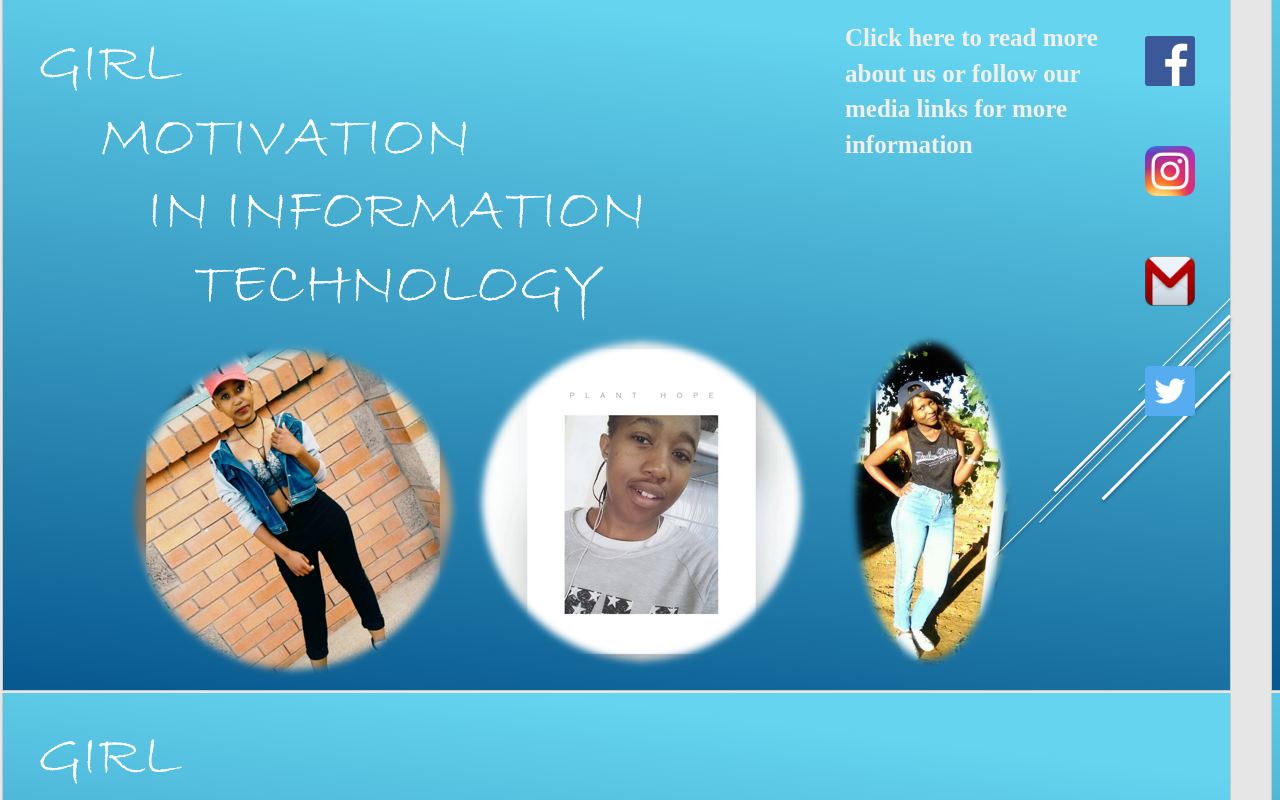
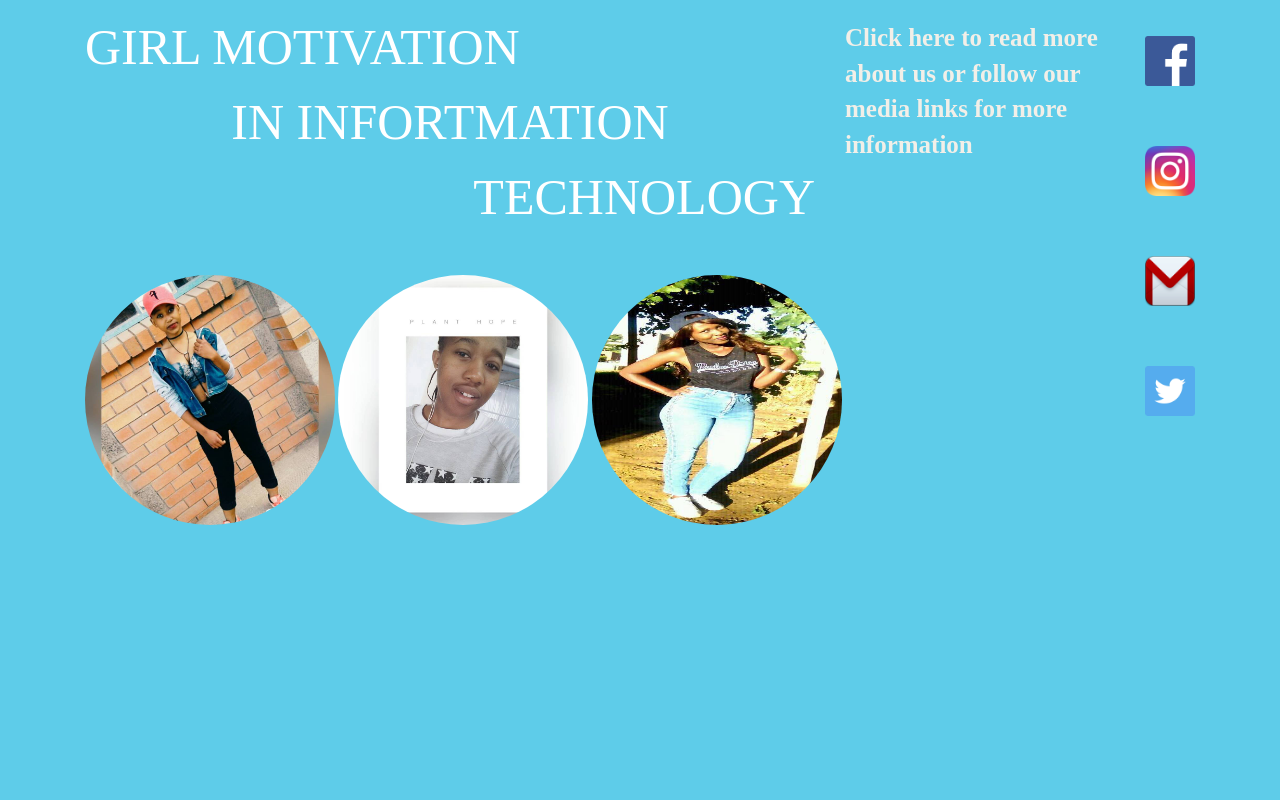
Before and after one commit to Gracefusi5/Gracefusi5.github.io, a plain HTML site: page index.html in a window 1280 px wide. Drawn offline with nearby package versions, Linux system fonts and the light colour scheme.

Commit message:
Add files via upload

```diff
--- a/index.html
+++ b/index.html
@@ -7,15 +7,29 @@
 		<link rel="stylesheet" href="https://maxcdn.bootstrapcdn.com/bootstrap/3.3.7/css/bootstrap.min.css">
 		<script src="https://ajax.googleapis.com/ajax/libs/jquery/3.2.0/jquery.min.js"></script>
 		<script src="https://maxcdn.bootstrapcdn.com/bootstrap/3.3.7/js/bootstrap.min.js"></script>
-
+		<!--style="background-image:url('./images/Cover5.PNG')"-->
 	</head>
-	<body style="background-image:url('./images/Cover5.PNG')">
+	<body style="background-color: #5ECCE9">
 
 		<div class="container" >
+ 			<div class="col-sm-8" align="left">
 
- 			<div class="col-sm-8" align="right">
+ 				<h1 style="font-family:Bradley Hand ITC; color:white; font-size:50px; text-align:left">GIRL MOTIVATION </h1>
+ 				<h1 style="font-family:Bradley Hand ITC; color:white; font-size:50px; text-align:center; ">	IN INFORTMATION </h1>
+ 				<h1 style="font-family:Bradley Hand ITC; color:white; font-size:50px; text-align:right">		TECHNOLOGY</h1><br><br>
+ 				<div class="row">
 
+ 					<div class="col-sm-4">
+ 						<img src="./images/picture2.jpg" width="250px" height="250px" class="img-circle">
+ 					</div>
+ 					<div class="col-sm-4">
+ 						<img src="./images/picture3.jpg" width="250px" height="250px" class="img-circle">
+ 					</div>
+ 					<div class="col-sm-4">
+ 						<img src="./images/picture4.jpg" width="250px" height="250px" class="img-circle">
+ 					</div>
 
+ 				</div>
  			</div>
  			<div class="col-sm-3">
  				<br>
```
